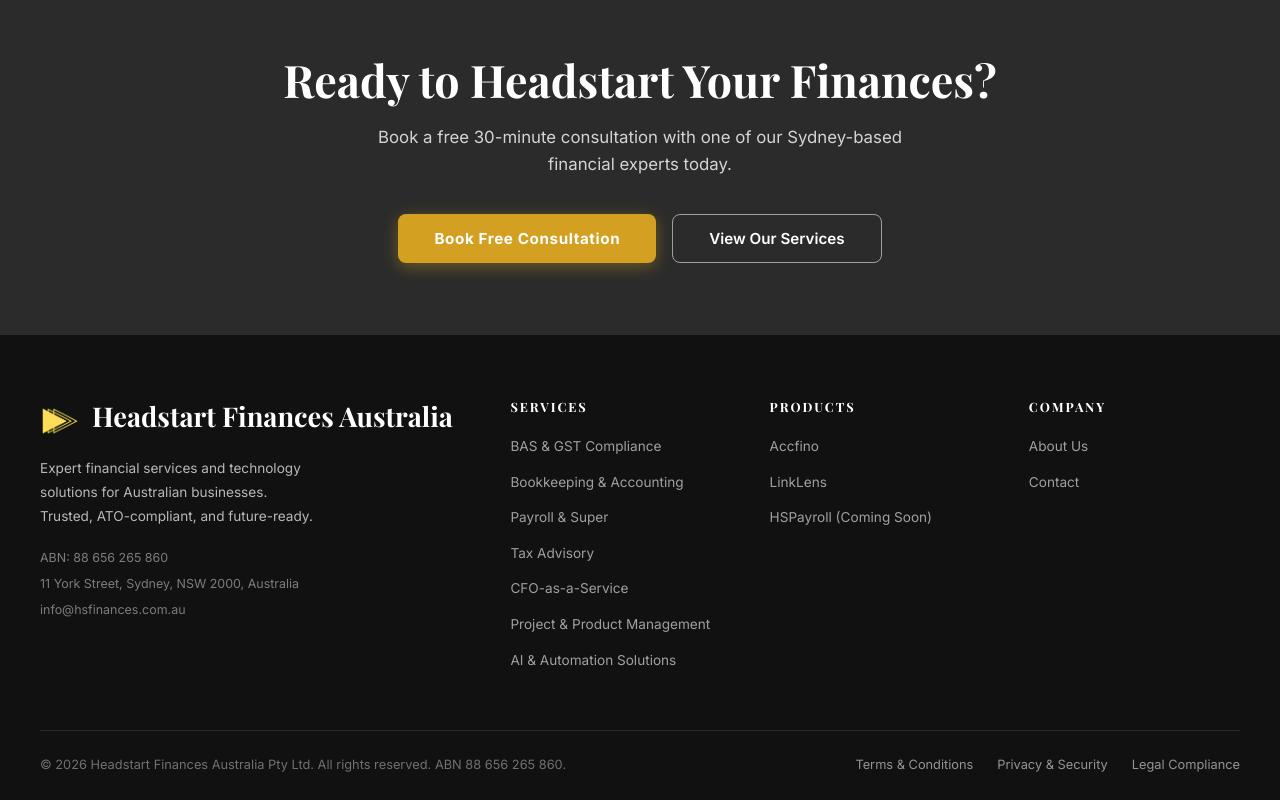
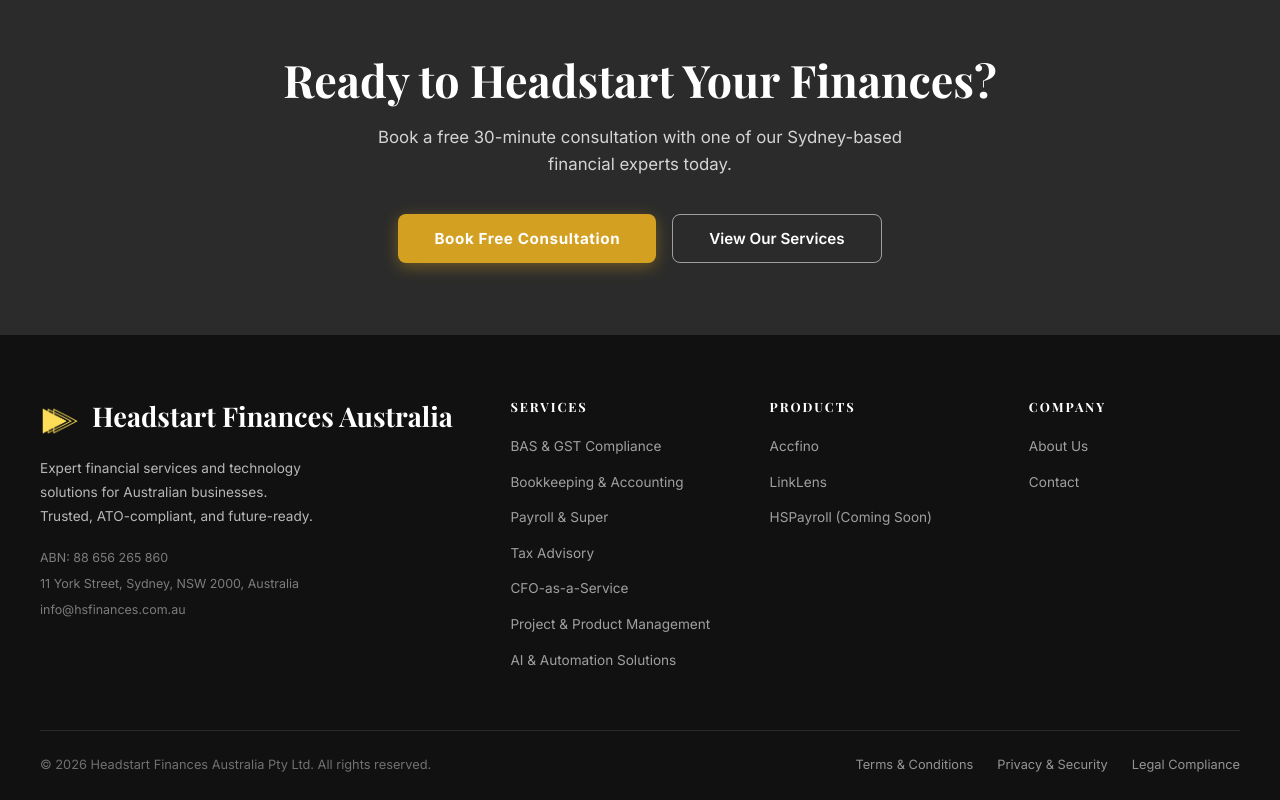
Before and after one commit to pramahosting/hsfinances, a React (Vite) app: page / in a window 1280 px wide. Shown: the part 4424-5224 px from the top of the page. Built offline with nearby package versions, Linux system fonts and the light colour scheme.

Commit message:
Update footer copyright notice
Removed ABN information from footer copyright notice.

```diff
--- a/src/components/Footer.jsx
+++ b/src/components/Footer.jsx
@@ -63,7 +63,7 @@
 
         {/* BOTTOM BAR */}
         <div className="footer-bottom">
-          <div>© 2026 {COMPANY.name}. All rights reserved. ABN {COMPANY.abn}.</div>
+          <div>© 2026 {COMPANY.name}. All rights reserved.</div>
           <div className="footer-legal">
             <a href={LEGAL.terms}   target="_blank" rel="noopener noreferrer">Terms &amp; Conditions</a>
             <a href={LEGAL.privacy} target="_blank" rel="noopener noreferrer">Privacy &amp; Security</a>
```
